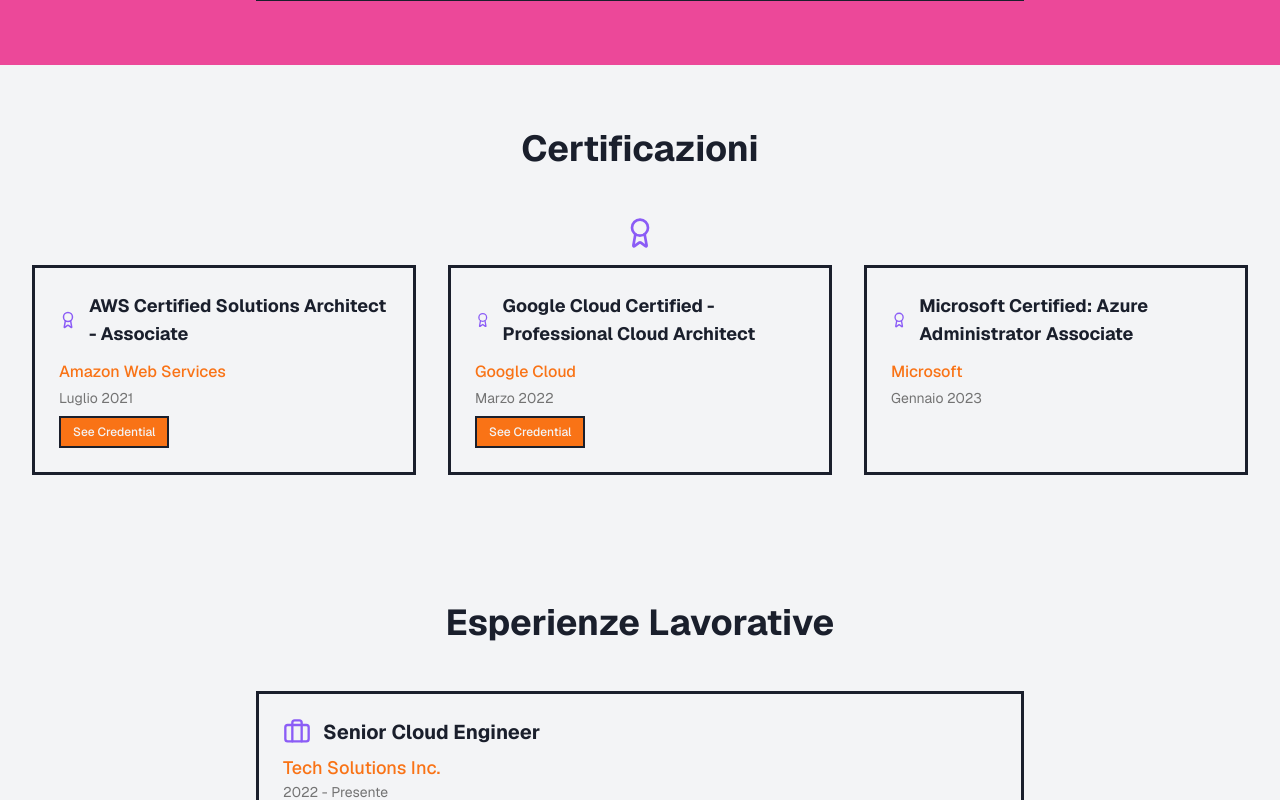
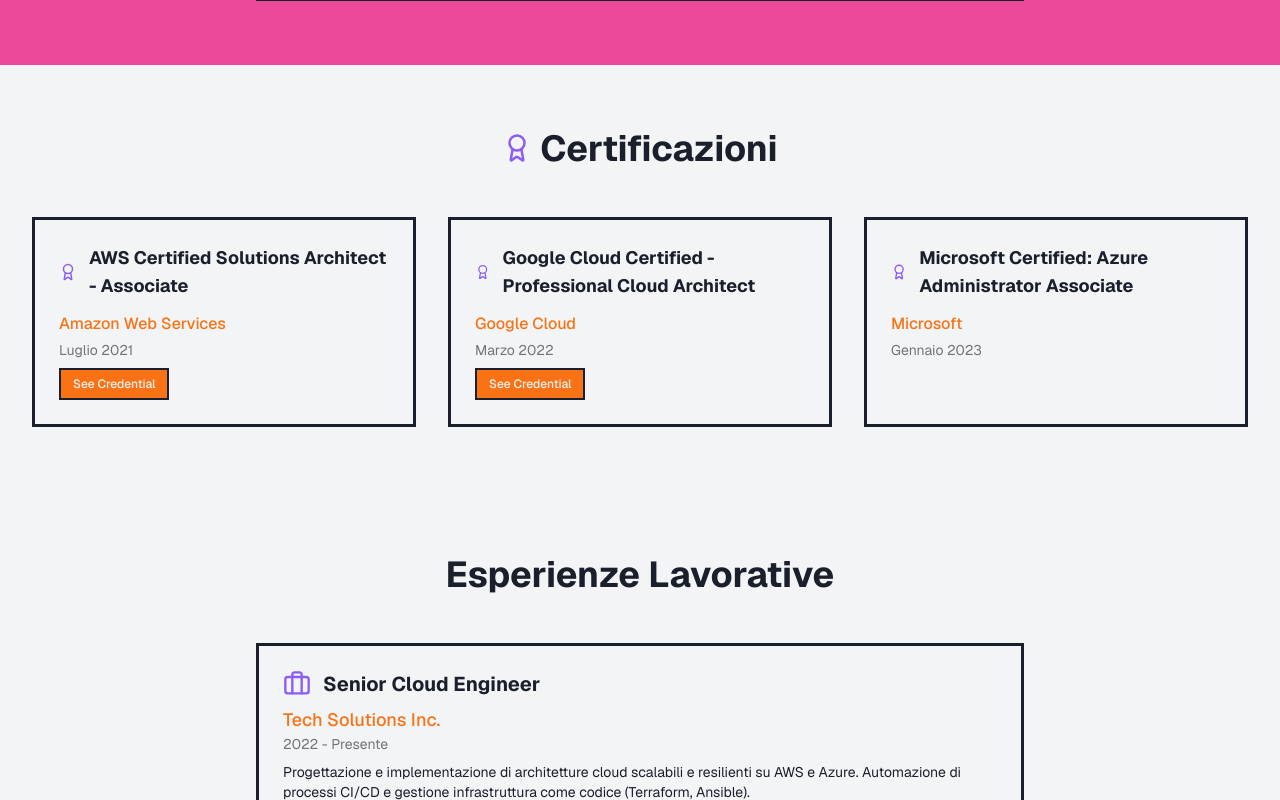
Before and after one commit to riccardotornesello/riccardotornesello.it, a Next.js app: page / in a window 1280 px wide. Shown: the part 1660-2460 px from the top of the page. Built offline with nearby package versions, Linux system fonts and the light colour scheme.

Commit message:
improve section component

```diff
--- a/components/Section.tsx
+++ b/components/Section.tsx
@@ -1,4 +1,5 @@
-import React from "react"
+import { LucideProps } from "lucide-react"
+import React, { ForwardRefExoticComponent, RefAttributes } from "react"
 
 interface SectionProps {
   id: string
@@ -6,6 +7,10 @@
   children: React.ReactNode
   className?: string
   titleClassName?: string
+  iconClassName?: string
+  icon?: ForwardRefExoticComponent<
+    Omit<LucideProps, "ref"> & RefAttributes<SVGSVGElement>
+  >
 }
 
 const Section: React.FC<SectionProps> = ({
@@ -14,6 +19,8 @@
   children,
   className = "",
   titleClassName = "",
+  iconClassName = "",
+  icon: Icon,
 }) => {
   return (
     <section
@@ -21,11 +28,19 @@
       className={`py-12 md:py-16 px-4 sm:px-6 lg:px-8 ${className}`}
     >
       <div className="container mx-auto">
-        <h2
-          className={`text-3xl md:text-4xl font-bold mb-8 md:mb-12 text-center text-brutalist-foreground ${titleClassName}`}
-        >
-          {title}
-        </h2>
+        <div className="flex justify-center mb-8 md:mb-12">
+          {Icon && (
+            <Icon
+              size={30}
+              className={`text-brutalist-primary mr-2 mt-0.5 md:mt-1 ${iconClassName}`}
+            />
+          )}
+          <h2
+            className={`text-3xl md:text-4xl font-bold text-center text-brutalist-foreground ${titleClassName}`}
+          >
+            {title}
+          </h2>
+        </div>
         {children}
       </div>
     </section>
--- a/components/sections/ActivitiesSection.tsx
+++ b/components/sections/ActivitiesSection.tsx
@@ -15,10 +15,8 @@
       id="extra-activities"
       title="Attività e Community"
       className="bg-brutalist-secondary text-brutalist-background"
+      icon={ArchiveIcon}
     >
-      <div className="flex justify-center mb-4">
-        <ArchiveIcon size={32} className="text-brutalist-accent" />
-      </div>
       <div className="grid md:grid-cols-2 gap-8">
         {extraActivities.map((activity, index) => (
           <ExtraActivityCard key={index} activity={activity} />
--- a/components/sections/CertificationsSection.tsx
+++ b/components/sections/CertificationsSection.tsx
@@ -11,10 +11,7 @@
   certifications,
 }) => {
   return (
-    <Section id="certifications" title="Certificazioni">
-      <div className="flex justify-center mb-4">
-        <AwardIcon size={32} className="text-brutalist-primary" />
-      </div>
+    <Section id="certifications" title="Certificazioni" icon={AwardIcon}>
       <div className="grid md:grid-cols-2 lg:grid-cols-3 gap-8">
         {certifications.map((cert, index) => (
           <CertificationCard key={index} certification={cert} />
```
